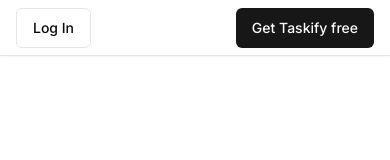
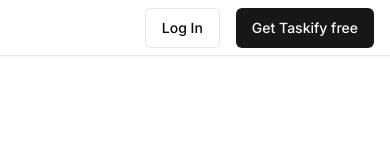
Before and after one commit to gladyshnazar/taskify, a Next.js app: page / in a window 390 px wide. Shown: the top 160 px of the page. Built offline with nearby package versions, Linux system fonts and the light colour scheme.

Commit message:
Mobile header buttons alignment

```diff
--- a/app/(marketing)/_components/footer.tsx
+++ b/app/(marketing)/_components/footer.tsx
@@ -1,4 +1,3 @@
-import { Logo } from "@/components/logo";
 import { Button } from "@/components/ui/button";
 
 export const Footer = () => {
@@ -6,7 +5,7 @@
     <div className='w-full p-4 border-t'>
       <div className='md:max-w-screen-xl mx-auto flex items-center w-full justify-between'>
         <div className='italic'>&copy; All rights reserved</div>
-        <div className='space-x-4 md:block md:w-auto flex items-center justify-between w-full'>
+        <div className='space-x-1 md:block md:w-auto flex items-center justify-between w-full'>
           <Button size='sm' variant='ghost'>
             Privacy Policy
           </Button>
--- a/app/(marketing)/_components/menu.tsx
+++ b/app/(marketing)/_components/menu.tsx
@@ -7,7 +7,7 @@
     <div className='fixed top-0 w-full h-14 px-4 border-b shadow-sm bg-white flex items-center'>
       <div className='md:max-w-screen-xl mx-auto flex items-center w-full justify-between'>
         <Logo />
-        <div className='space-x-4 md:block md:w-auto flex items-center justify-between w-full'>
+        <div className='space-x-4 md:block md:w-auto flex items-center justify-end w-full'>
           <Button variant='outline' asChild>
             <Link href='/log-in'>Log In</Link>
           </Button>
```
